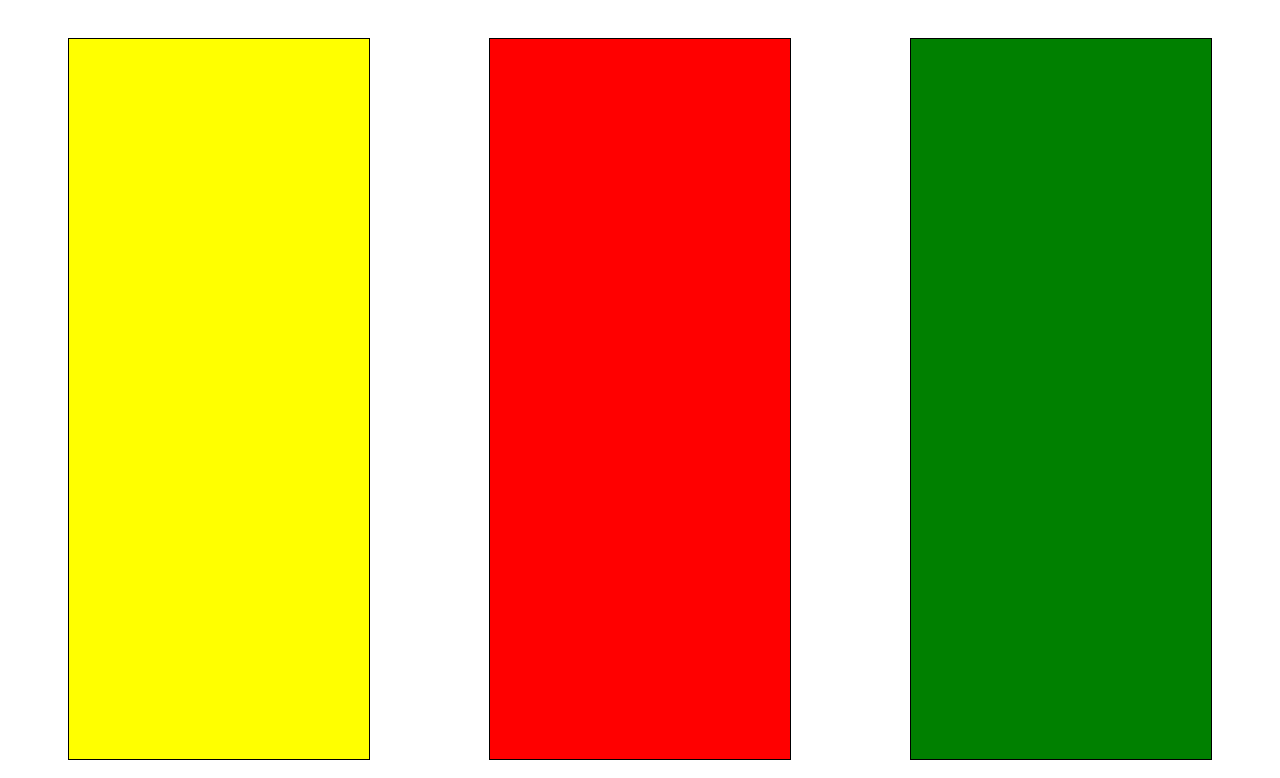
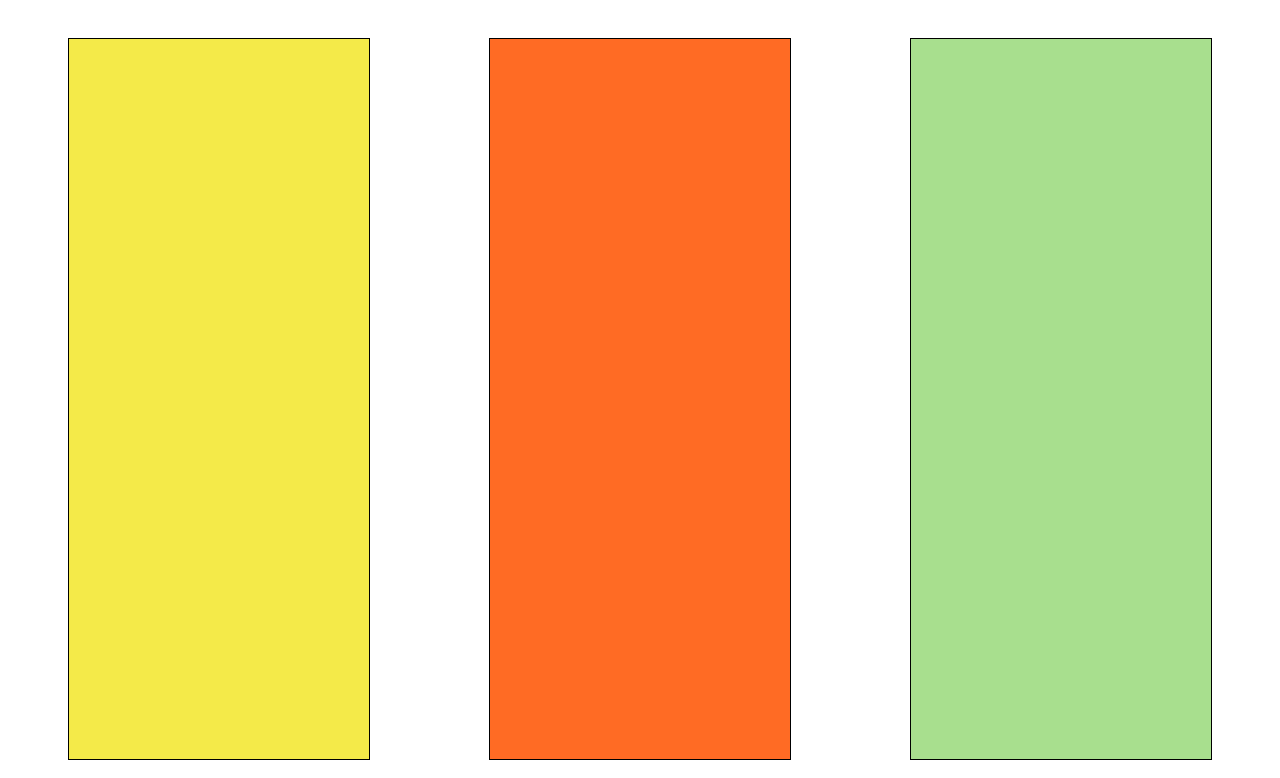
Before and after one commit to rasy-boys/praktikum_UIUX, a plain HTML site: page praktikum5/praktikum5.1.html in a window 1280 px wide. Shown: the top 778 px of the page. Drawn offline with Linux system fonts and the light colour scheme.

Commit message:
praktikum 5

```diff
--- a/praktikum5/css/box.css
+++ b/praktikum5/css/box.css
@@ -9,7 +9,7 @@
 .box1 {
     width: 300px;
     height: 90vh;
-    background-color: yellow;
+    background-color: #f4ea49;
     margin: 10px;
     border: 1px solid;
 }
@@ -17,7 +17,7 @@
 .box2 {
     width: 300px;
     height: 90vh;
-    background-color: red;
+    background-color: #ff6b24;
     margin: 10px;
     border: 1px solid;
 }
@@ -25,7 +25,7 @@
 .box3 {
     width: 300px;
     height: 90vh;
-    background-color: green;
+    background-color: #a8df8e;
     margin: 10px;
     border: 1px solid;
 }
@@ -33,7 +33,7 @@
 .box4 {
     width: 300px;
     height: 90vh;
-    background-color: blue;
+    background-color: #4dd2f7;
     margin: 10px;
     border: 1px solid;
 }
```
Also changed, not shown: praktikum5/flex.html (+1 -0 lines).
